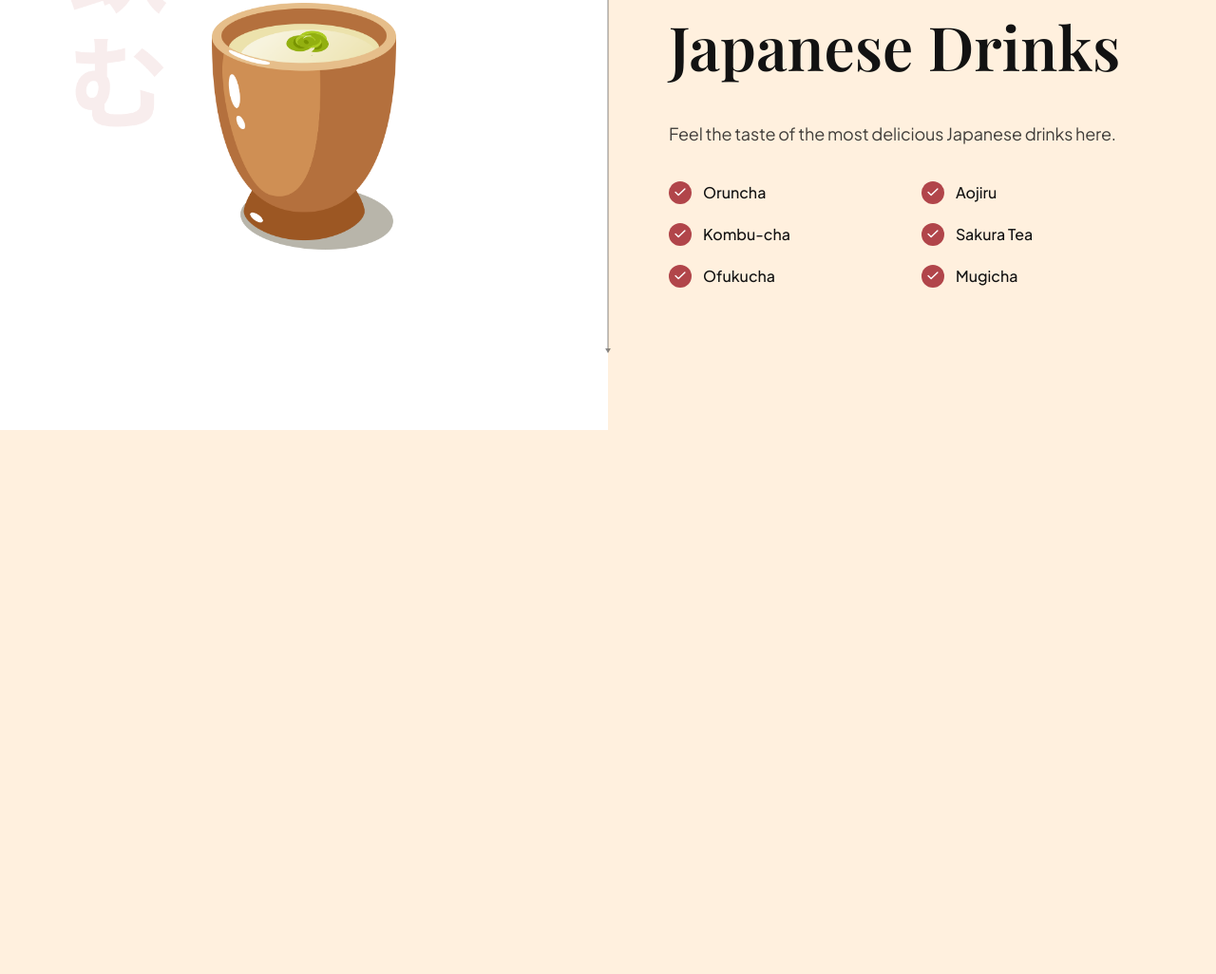
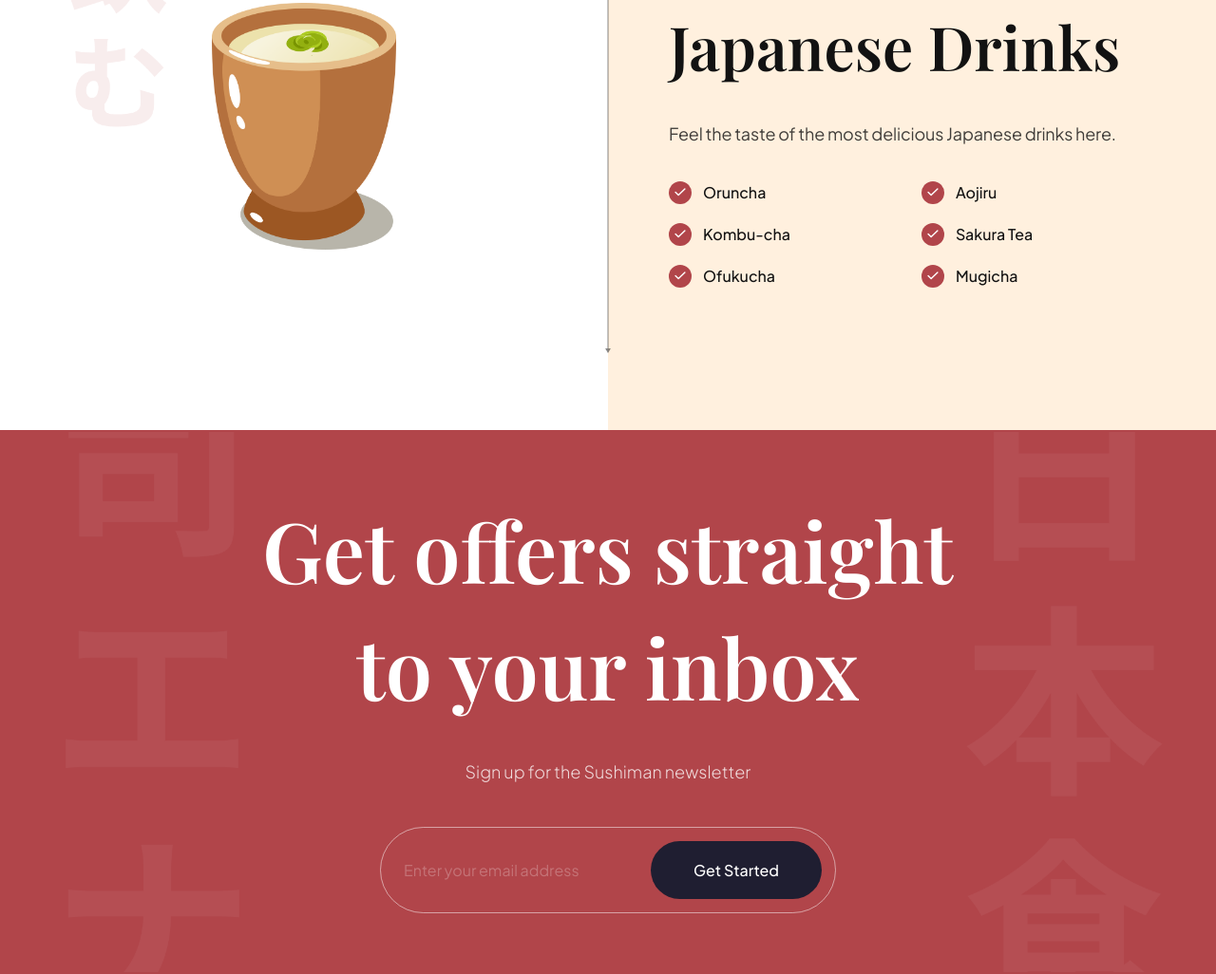
Before and after one commit to dubeyanant/sushi-website, a website built with Vite: page index.html in a window 1280 px wide. Shown: the part 3241-4267 px from the top of the page at 95% size. Before the commit the page ends 3694 px from the top, so only its background shows below. Built offline with nearby package versions, Linux system fonts and the light colour scheme.

Commit message:
feat(newsletter): add newsletter section

```diff
--- a/css/sections/subscribe.css
+++ b/css/sections/subscribe.css
@@ -0,0 +1,84 @@
+.subscription {
+  padding: 64px;
+
+  background-color: var(--primary-color);
+  background-image: url(../../assets/subscribe_bg.png);
+  background-position: center;
+  background-repeat: no-repeat;
+  background-size: contain;
+
+  flex-direction: column;
+  overflow: hidden;
+}
+
+.subscription h2 {
+  font-size: 88px;
+  font-family: var(--playfair-display);
+  font-weight: 600;
+  line-height: 123px;
+
+  color: white;
+  text-align: center;
+}
+
+.subscription p {
+  font-size: 18px;
+  font-family: var(--plus-jakarta-sans);
+  font-weight: 300;
+  line-height: 36px;
+
+  margin-top: 32px;
+
+  color: rgba(255, 255, 255, 0.8);
+}
+
+.subscription__form {
+  min-width: 480px;
+  margin-top: 40px;
+  padding: 14px 14px 14px 24px;
+
+  display: flex;
+  gap: 10px;
+
+  border: 1px solid rgba(255, 255, 255, 0.5);
+  border-radius: 46px;
+}
+
+.subscription__form input {
+  flex: 1;
+
+  font-size: 16px;
+  font-weight: 400px;
+  font-family: var(--plus-jakarta-sans);
+
+  color: white;
+  opacity: 0.5;
+
+  background: transparent;
+  border: none;
+  outline: none;
+}
+
+.subscription__form input::placeholder {
+  color: white;
+  opacity: 0.5;
+}
+
+.subscription__form button {
+  padding: 20px;
+
+  min-width: 180px;
+
+  font-size: 16px;
+  font-weight: 500;
+  font-family: var(--plus-jakarta-sans);
+  color: white;
+  text-align: center;
+
+  background: var(--black-400);
+  border-radius: 46px;
+  border: none;
+  outline: none;
+
+  cursor: pointer;
+}
--- a/index.html
+++ b/index.html
@@ -336,6 +336,16 @@
       </section>
     </section>
 
+    <section class="subscription flex-center" id="Services">
+      <h2 data-aos="flip-down">Get offers straight <br />to your inbox</h2>
+      <p data-aos="fade-up">Sign up for the Sushiman newsletter</p>
+
+      <div class="subscription__form" data-aos="fade-up">
+        <input type="text" placeholder="Enter your email address" />
+        <button>Get Started</button>
+      </div>
+    </section>
+
     <script src="js/script.js" type="module"></script>
   </body>
 </html>
```
